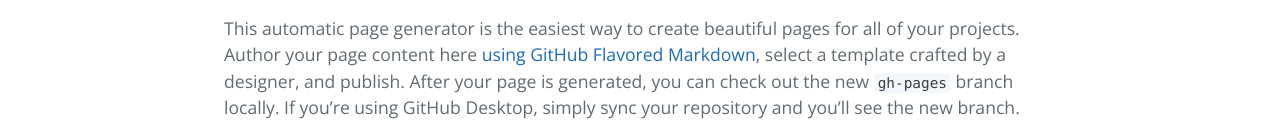
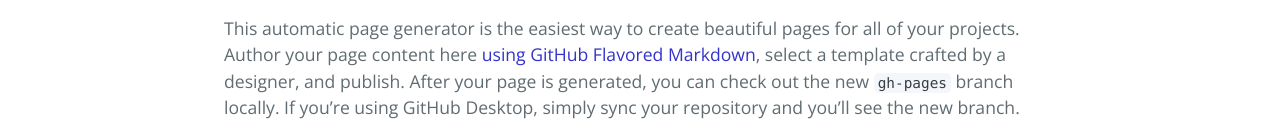
Before and after one commit to trevon5000/Hello-World-1, a plain HTML site: page index.html in a window 1280 px wide. Shown: the part 470-602 px from the top of the page. Drawn offline with nearby package versions, Linux system fonts and the light colour scheme.

Commit message:
Update stylesheet.css

```diff
--- a/stylesheets/stylesheet.css
+++ b/stylesheets/stylesheet.css
@@ -10,7 +10,7 @@ body {
   color: #606c71; }
 
 a {
-  color: #1e6bb8;
+  color: #3333cc;
   text-decoration: none; }
   a:hover {
     text-decoration: underline; }
```
